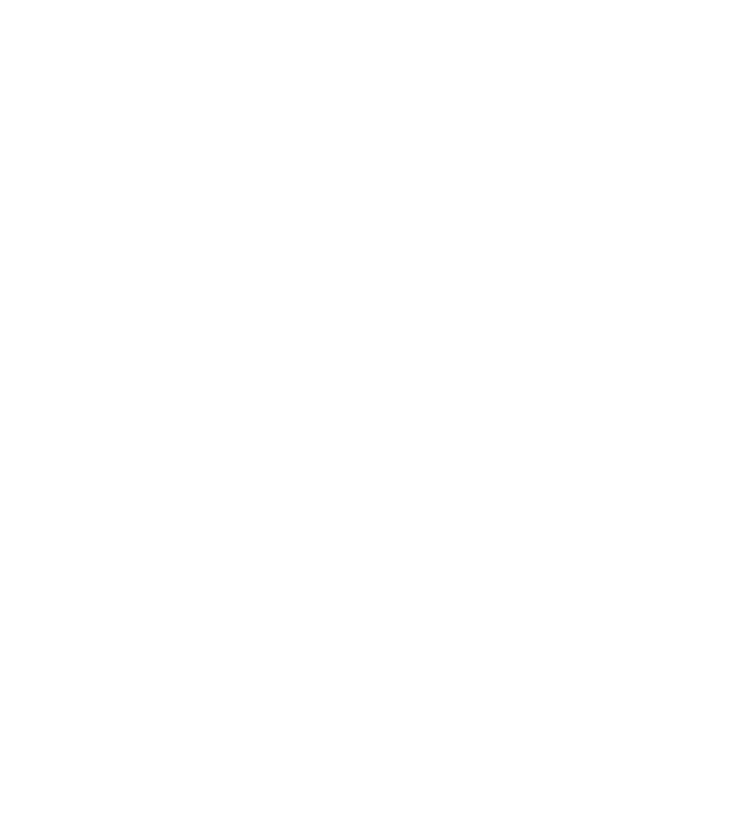
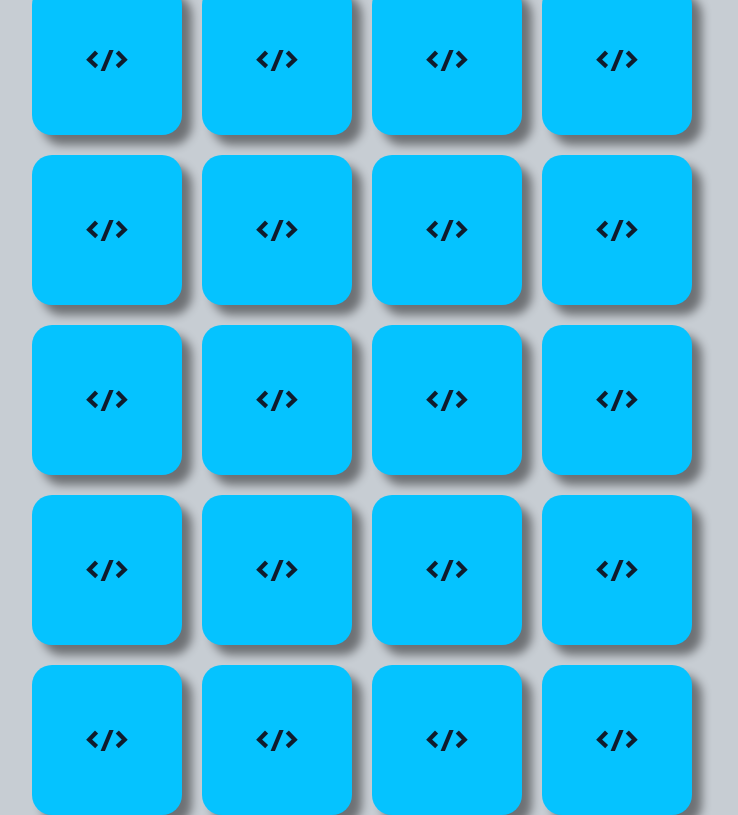
Before and after one commit to henryzera/memory-game, a plain HTML site: page index.html in a window 1280 px wide. Shown: the whole page, without its empty margins (278-1016 px from the left). Drawn offline with Linux system fonts and the light colour scheme.

Commit message:
Game logic

```diff
--- a/index.html
+++ b/index.html
@@ -10,6 +10,7 @@
     <link rel="stylesheet" href="styles/style.css">
 </head>
 <body>
+    <div id="gameBoard">
         <!-- <div id="dbkqwb93239" class="card" data-icon="bootstrap">
             <div class="card_front">
                 <img class="icon" src="assets/bootstrap.png" alt="">
@@ -18,6 +19,7 @@
                 &lt/&gt
             </div>
         </div> -->
+    </div>
 
     <div id="gameOver">
         <div>
@@ -27,6 +29,7 @@
         <button id="restart" onclick="restart()">Jogue novamente</button>
     </div>
 
+    <script src="scripts/game.js"></script>
     <script src="scripts/script.js"></script>
 </body>
 </html>
--- /dev/null
+++ b/scripts/game.js
@@ -0,0 +1,92 @@
+let game = {
+
+    lockMode: false,
+    firstCard: null,
+    secondCard: null,
+
+    setCard: function(id){
+        let card = this.cards.filter(card => card.id === id)[0];
+
+        if(card.flipped || this.lockMode){
+            return false;
+        }
+
+        if(!this.firstCard){
+            this.firstCard = card;
+            return true;
+        }else{
+            this.secondCard = card;
+            this.lockMode = true;
+            return true;
+        }
+
+
+    },
+
+    checkMatch: function(){
+        return this.firstCard.icon === this.secondCard.icon;
+    },
+
+    clearCards: function(){
+        this.firstCard = null;
+        this.secondCard = null;
+        this.lockMode = false;
+    },
+
+    techs: ['bootstrap',
+        'css',
+        'electron',
+        'firebase',
+        'html',
+        'javascript',
+        'jquery',
+        'mongo',
+        'node',
+        'react'],
+
+    cards: null,
+
+    createCardsFromTechs: function(){
+        this.cards = [];
+
+        this.techs.forEach((tech) => {
+            this.cards.push(this.createPairFromTech(tech));
+        })
+
+        this.cards = this.cards.flatMap(pair => pair);
+        this.shuffleCards();
+        return this.cards;
+    },
+
+    createPairFromTech: function(tech){
+        return [{
+            id: this.createIdWithTech(tech),
+            icon: tech,
+            flipped: false,
+        },{
+            id: this.createIdWithTech(tech),
+            icon: tech,
+            flipped: false,
+        }]
+
+    },
+
+    createIdWithTech: function(tech){
+        return tech + parseInt(Math.random() * 1000);
+    },
+
+    shuffleCards: function(cards){
+        let currentIndex = this.cards.length;
+        let randomIndex = 0;
+
+        while(currentIndex != 0){
+
+            randomIndex = Math.floor(Math.random() * currentIndex)
+            currentIndex--;
+
+            [this.cards[randomIndex], this.cards[currentIndex]] = [this.cards[currentIndex], this.cards[randomIndex]];
+        }
+    },
+
+
+}
--- a/scripts/script.js
+++ b/scripts/script.js
@@ -0,0 +1,73 @@
+const FRONT = "card_front"
+const BACK = "card_back"
+const CARD = "card"
+const ICON = "icon"
+
+startGame();
+
+function startGame(){
+    initializeCards(game.createCardsFromTechs());
+}
+
+function initializeCards(cards){
+    let gameBoard = document.getElementById("gameBoard");
+
+    game.cards.forEach((card) => {
+
+        let cardElement = document.createElement('div');
+        cardElement.id = card.id;
+        cardElement.classList.add(CARD);
+        cardElement.dataset.icon = card.icon;
+
+        createCardContent(card, cardElement);
+
+        cardElement.addEventListener('click', flipCard);
+        gameBoard.appendChild(cardElement);
+    })
+
+}
+
+function createCardContent(card, cardElement){
+    createCardFace(FRONT, card, cardElement);
+    createCardFace(BACK, card, cardElement);
+
+}
+
+function createCardFace(face, card, element){
+    let cardElementFace = document.createElement('div');
+    cardElementFace.classList.add(face);
+
+    if(face == FRONT){
+        let iconElement = document.createElement('img');
+        iconElement.classList.add(ICON);
+        iconElement.src = "./assets/" + card.icon + ".png";
+        cardElementFace.appendChild(iconElement);
+    }
+    else{
+        cardElementFace.innerHTML = "&lt/&gt";
+    }
+    element.appendChild(cardElementFace);
+}
+
+function flipCard(){
+
+    if(game.setCard(this.id)){
+
+        this.classList.add("flip");
+        if(game.checkMatch()){
+            game.clearCards();
+        }else{
+
+            setTimeout(()=>{
+                let firstCardView = document.getElementById(game.firstCard.id);
+                let secondCard = document.getElementById(game.secondCard.id);
+
+                firstCardView.classList.remove('flip');
+                secondCard.classList.remove('flip');
+                game.clearCards();
+            }, 1000);
+
+        };
+    }
+
+}
--- a/styles/style.css
+++ b/styles/style.css
@@ -5,16 +5,20 @@
 
 body{
     font-family: 'Righteous', 'sans-serif';
+    display: flex;
+    justify-content: center;
+    align-items: center;
+    height: 100vh;
+    background-color: #c7cdd3;
 }
 
 .card{
     position: relative;
     width: 150px;
     height: 150px;
-    display: inline-block;
 
     transform-style: preserve-3d;
-    transition: 8s;
+    transition: 1.5s;
 }
 
 .card_back, .card_front{
@@ -67,3 +71,10 @@ body{
     border-radius: 10px;
     margin-top: 10px;
 }
+
+#gameBoard{
+    max-width: 700px;
+    display: grid;
+    grid-template: 1fr 1fr 1fr 1fr / 1fr 1fr 1fr 1fr;
+    gap: 20px;
+}
```
Also changed, not shown: assets/javascript.png (added), 2 other files. Lines whose indentation alone changed are shown as unchanged.
